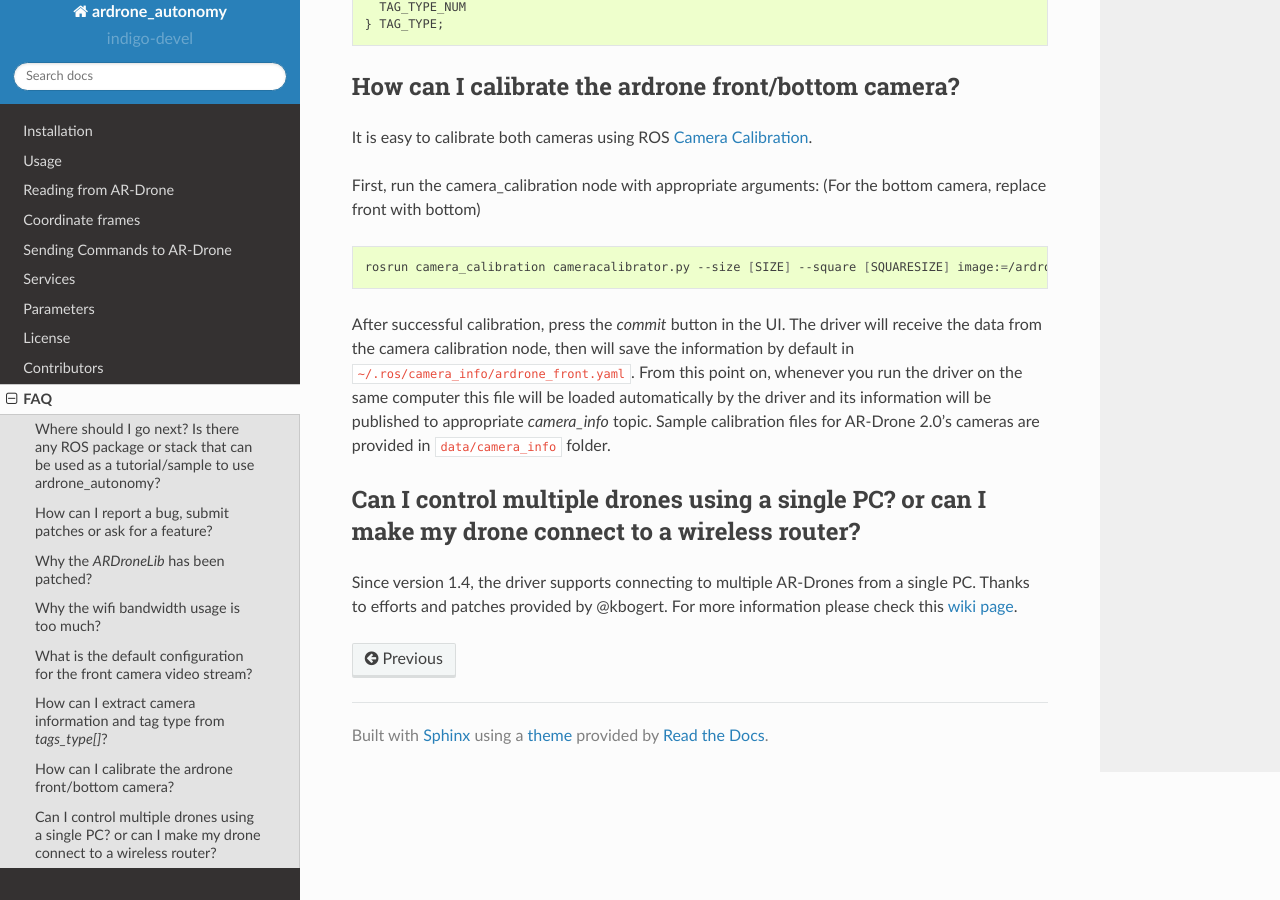
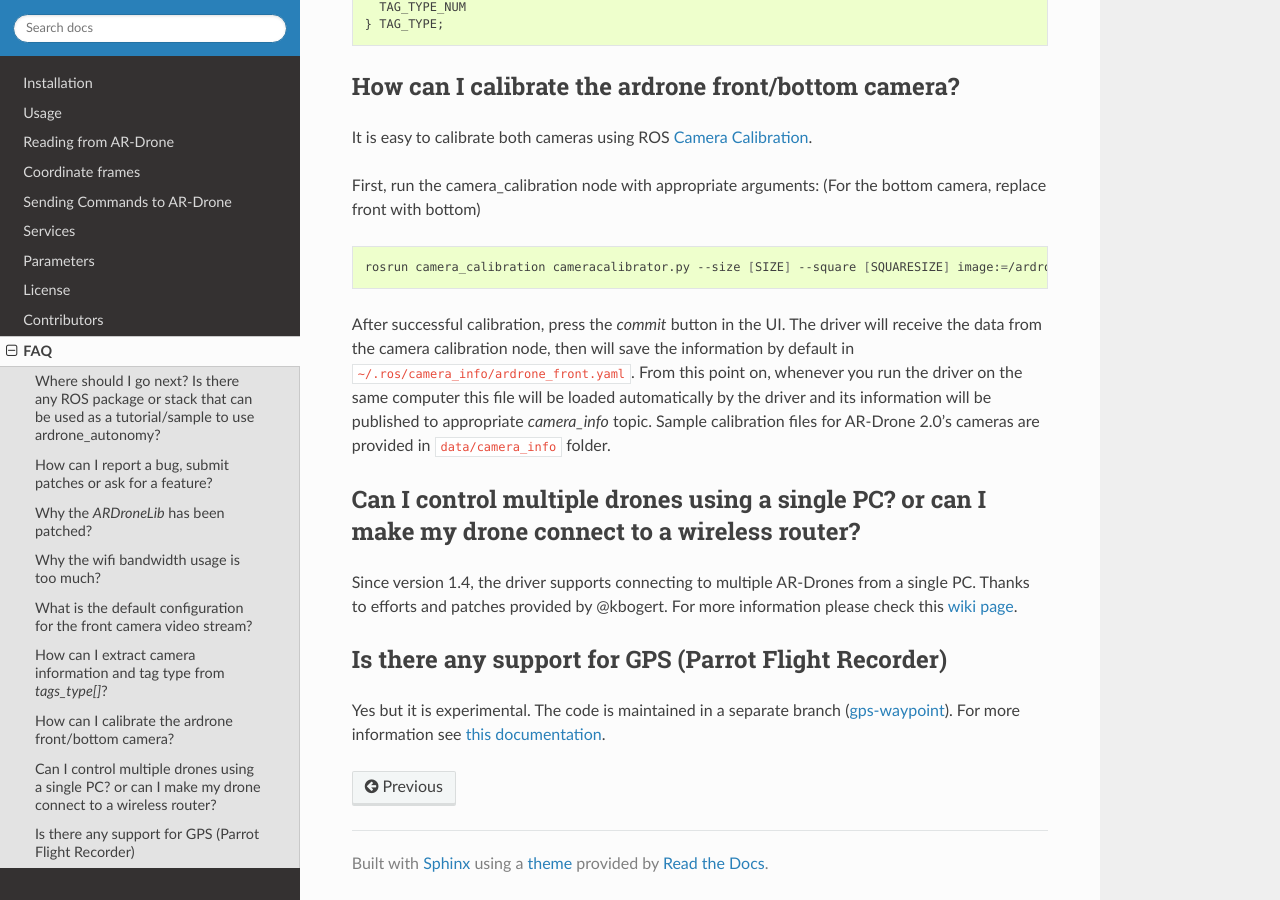
Before and after one commit to AutonomyLab/ardrone_autonomy, a Sphinx documentation site: the page built from docs/FAQ.rst, in a window 1280 px wide and 900 px high, scrolled down 2212 px. Built offline with Sphinx 7.4.7 and the Read the Docs theme 2.0.0, drawn with Linux system fonts in a browser that asks for light colours.

Commit message:
Add reference to gps-waypoint branch in docs

```diff
--- a/docs/FAQ.rst
+++ b/docs/FAQ.rst
@@ -100,3 +100,8 @@ Can I control multiple drones using a single PC? or can I make my drone connect
 ------------------------------------------------------------------------------------------------------------
 
 Since version 1.4, the driver supports connecting to multiple AR-Drones from a single PC. Thanks to efforts and patches provided by @kbogert. For more information please check this `wiki page <https://github.com/AutonomyLab/ardrone_autonomy/wiki/Multiple-AR-Drones>`_.
+
+Is there any support for GPS (Parrot Flight Recorder)
+-----------------------------------------------------
+
+Yes but it is experimental. The code is maintained in a separate branch (`gps-waypoint <https://github.com/AutonomyLab/ardrone_autonomy/tree/gps-waypoint>`_). For more information see `this documentation <http://ardrone-autonomy.readthedocs.org/en/gps-waypoint/>`_.
```
Also changed, not shown: 1 other file.
